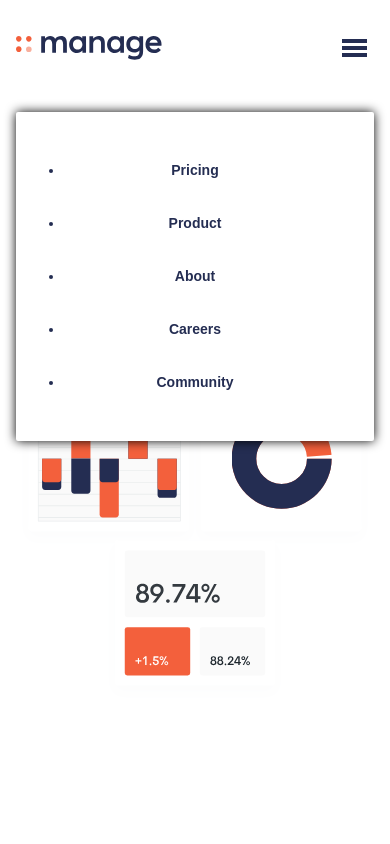
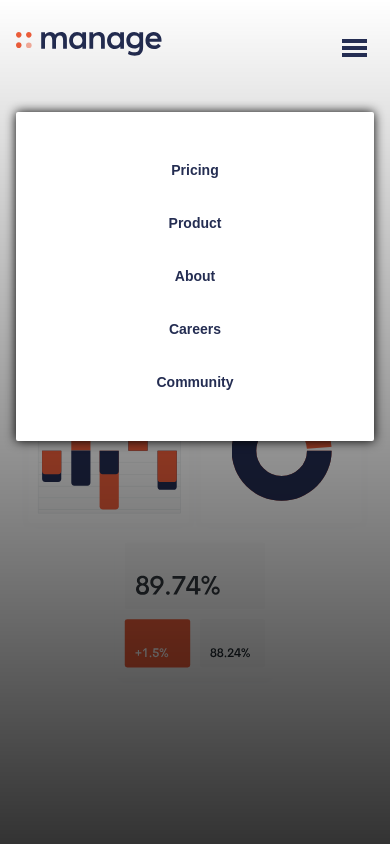
Before and after one commit to laabidihamza/Manage-landing-page, a plain HTML site: page index.html in a window 390 px wide. Both pictures are taken after a click on the button "Menu". Shown: the top 844 px of the page. Drawn offline with Linux system fonts and the light colour scheme.

Commit message:
finish styling the navigation

```diff
--- a/index.html
+++ b/index.html
@@ -30,7 +30,7 @@
                         <li><a href="#">Community</a></li>
                     </ul>
                 </nav>
-                <button class="button" style="display: none">Get Started</button>
+                <button class="button | display-sm-none display-md-inline-flex">Get Started</button>
             </div>
         </div>
     </header>
--- a/main.js
+++ b/main.js
@@ -1,3 +1,4 @@
+const primaryHeader = document.querySelector(".primary-header");
 const navToggle = document.querySelector(".mobile-nav-toggle");
 const primaryNav = document.querySelector(".primary-navigation");
 
@@ -6,4 +7,5 @@ navToggle.addEventListener('click', () => {
         navToggle.setAttribute("aria-expanded", false) :
         navToggle.setAttribute("aria-expanded", true);
     primaryNav.toggleAttribute("data-visible");
+    primaryHeader.toggleAttribute('data-overlay');
 });
--- a/style.css
+++ b/style.css
@@ -147,6 +147,147 @@ h6 {
     scroll-behavior: auto !important;
 }
 
+
+/* Utility Classes*/
+
+.container {
+    --max-width: 1110px;
+    --padding: 1rem;
+    width: min(var(--max-width), 100% - (var(--padding) * 2));
+    margin-inline: auto;
+}
+
+.even-columns {
+    display: grid;
+    gap: 1rem;
+}
+
+@media (min-width:50em) {
+    .even-columns {
+        grid-auto-flow: column;
+        grid-auto-columns: 1fr;
+    }
+}
+
+body {
+    font-size: var(--fs-body);
+    font-family: var(--ff-body);
+    color: var(--clr-primary-400);
+}
+
+.button {
+    display: inline-flex;
+    cursor: pointer;
+    text-decoration: none;
+    border: 0;
+    border-radius: 100vmax;
+    padding: 1.25em 2.5em;
+    font-weight: var(--fw-bold);
+    font-size: var(--fs-button);
+    line-height: 1;
+    color: white;
+    background-color: var(--clr-accent-400);
+    box-shadow: 0 1.125em 1em -1em var(--clr-accent-500);
+}
+
+.button[data-type="inverted"] {
+    background-color: white;
+    color: var(--clr-accent-400);
+}
+
+.button:hover,
+.button:focus-visible {
+    background-color: var(--clr-accent-300);
+}
+
+.button[data-type="inverted"]:hover,
+.button[data-type="inverted"]:focus-visible {
+    background-color: white;
+    color: var(--clr-accent-300);
+}
+
+
+/* navigation */
+
+.primary-header {
+    padding-top: var(--size-600);
+}
+
+.nav-wrapper {
+    display: flex;
+    align-items: center;
+    justify-content: space-between;
+}
+
+.mobile-nav-toggle {
+    display: none;
+}
+
+.nav-list {
+    font-size: var(--size-nav);
+    list-style-type: none;
+}
+
+.nav-list {
+    display: flex;
+    gap: clamp(var(--size-400), 5vw, var(--size-700));
+    font-weight: var(--fw-semi-bold);
+}
+
+.nav-list a {
+    text-decoration: none;
+    color: var(--clr-primary-400);
+}
+
+.nav-list a:hover,
+.nav-list a:focus {
+    text-decoration: none;
+    color: var(--clr-accent-400);
+}
+
+@media (max-width:50em) {
+    .primary-navigation {
+        display: none;
+        position: fixed;
+        padding: var(--size-700);
+        inset: 7rem var(--size-400) auto;
+        max-width: 25rem;
+        margin-inline: auto;
+        background: var(--clr-neutral-100);
+        border-radius: var(--size-100);
+        box-shadow: 0 0 0.75em rgb(0, 0, 0.05);
+    }
+    .primary-header[data-overlay]::before {
+        content: "";
+        position: fixed;
+        inset: 0;
+        background-image: linear-gradient(rgba(0 0 0 / 0), rgba(0 0 0 / 0.8));
+    }
+    .nav-list {
+        display: grid;
+        gap: var(--size-600);
+        text-align: center;
+        font-weight: var(--fw-bold);
+        list-style-type: none;
+    }
+    .primary-navigation[data-visible] {
+        display: block;
+    }
+    .mobile-nav-toggle {
+        display: block;
+        position: fixed;
+        top: var(--size-600);
+        right: var(--size-400);
+        cursor: pointer;
+        background: transparent;
+        border: 0;
+        padding: 0.5em;
+    }
+    .mobile-nav-toggle .icon-close {
+        display: none;
+    }
+}
+
 .visually-hidden {
     position: absolute;
     position: absolute !important;
@@ -159,9 +300,6 @@ h6 {
     white-space: nowrap !important;
     border: 0 !important;
 }
-
-
-/* Utility Classes*/
 
 .text-primary-400 {
     color: var(--clr-primary-400);
@@ -249,122 +387,12 @@ h6 {
     padding-block: var(--size-700);
 }
 
-.container {
-    --max-width: 1110px;
-    --padding: 1rem;
-    width: min(var(--max-width), 100% - (var(--padding) * 2));
-    margin-inline: auto;
-}
-
-.even-columns {
-    display: grid;
-    gap: 1rem;
+.display-sm-none {
+    display: none;
 }
 
 @media (min-width:50em) {
-    .even-columns {
-        grid-auto-flow: column;
-        grid-auto-columns: 1fr;
+    .display-md-inline-flex {
+        display: inline-flex;
     }
 }
-
-body {
-    font-size: var(--fs-body);
-    font-family: var(--ff-body);
-    color: var(--clr-primary-400);
-}
-
-.button {
-    cursor: pointer;
-    text-decoration: none;
-    border: 0;
-    border-radius: 100vmax;
-    padding: 1.25em 2.5em;
-    font-weight: var(--fw-bold);
-    font-size: var(--fs-button);
-    line-height: 1;
-    color: white;
-    background-color: var(--clr-accent-400);
-    box-shadow: 0 1.125em 1em -1em var(--clr-accent-500);
-}
-
-.button[data-type="inverted"] {
-    background-color: white;
-    color: var(--clr-accent-400);
-}
-
-.button:hover,
-.button:focus-visible {
-    background-color: var(--clr-accent-300);
-}
-
-.button[data-type="inverted"]:hover,
-.button[data-type="inverted"]:focus-visible {
-    background-color: white;
-    color: var(--clr-accent-300);
-}
-
-
-/* navigation */
-
-.primary-header {
-    margin-top: var(--size-600);
-}
-
-.nav-wrapper {
-    display: flex;
-    align-items: center;
-    justify-content: space-between;
-}
-
-.mobile-nav-toggle {
-    display: none;
-}
-
-.nav-list {
-    font-size: var(--size-nav);
-}
-
-@media (max-width:50em) {
-    .primary-navigation {
-        display: none;
-        position: absolute;
-        padding: var(--size-700);
-        inset: 7rem var(--size-400) auto;
-        background: var(--clr-neutral-100);
-        border-radius: var(--size-100);
-        box-shadow: 0 0 0.75em rgb(0, 0, 0.05);
-    }
-    .primary-navigation::after {
-        content: '';
-        position: absolute;
-    }
-    .nav-list {
-        display: grid;
-        gap: var(--size-600);
-        text-align: center;
-        font-weight: var(--fw-bold);
-    }
-    .nav-list a {
-        text-decoration: none;
-        color: var(--clr-primary-400);
-    }
-    .nav-list a:hover,
-    .nav-list a:focus {
-        text-decoration: none;
-        color: var(--clr-accent-400);
-    }
-    .primary-navigation[data-visible] {
-        display: block;
-    }
-    .mobile-nav-toggle {
-        display: block;
-        cursor: pointer;
-        background: transparent;
-        border: 0;
-        padding: 0.5em;
-    }
-    .mobile-nav-toggle .icon-close {
-        display: none;
-    }
-}
```
